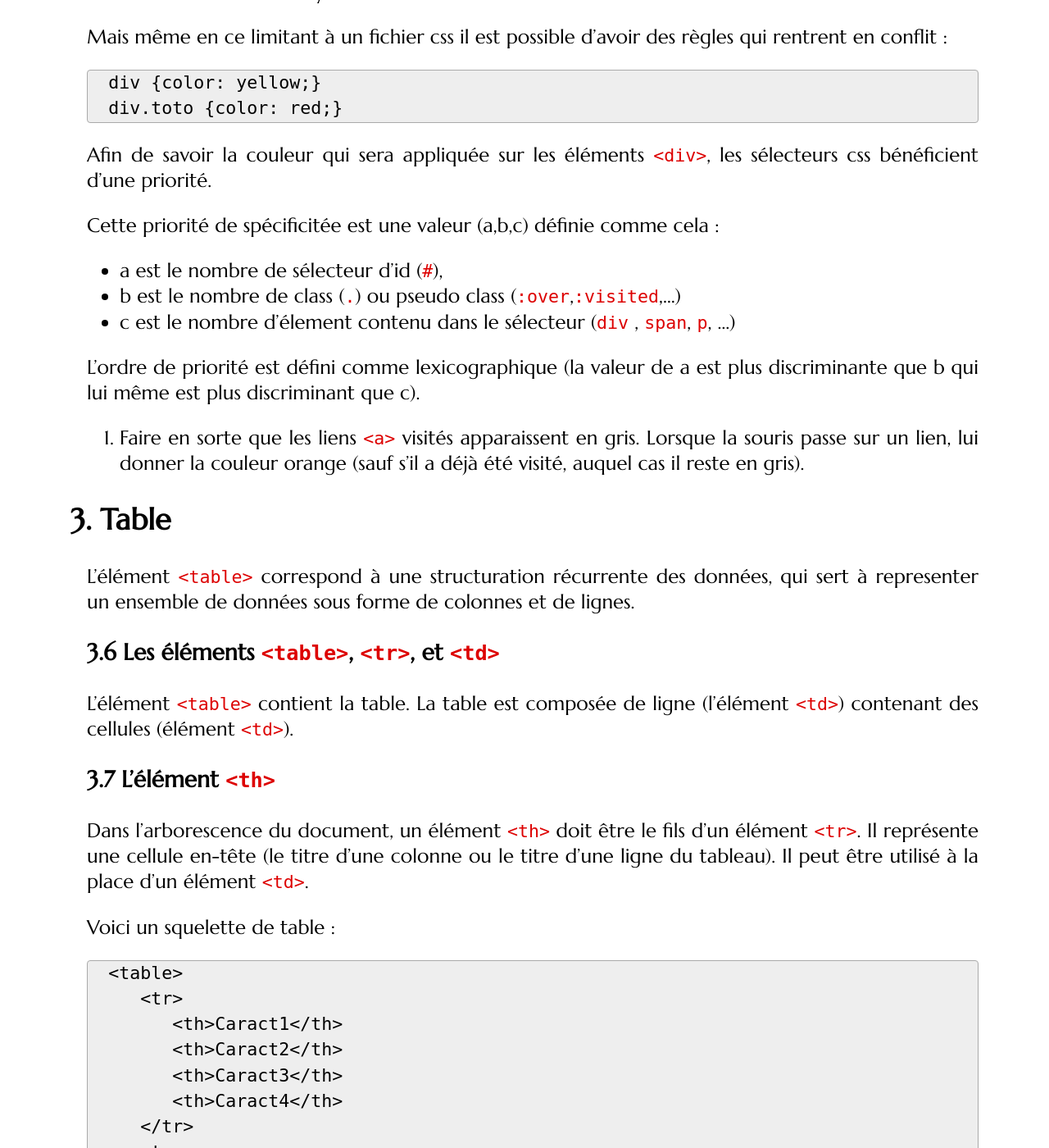
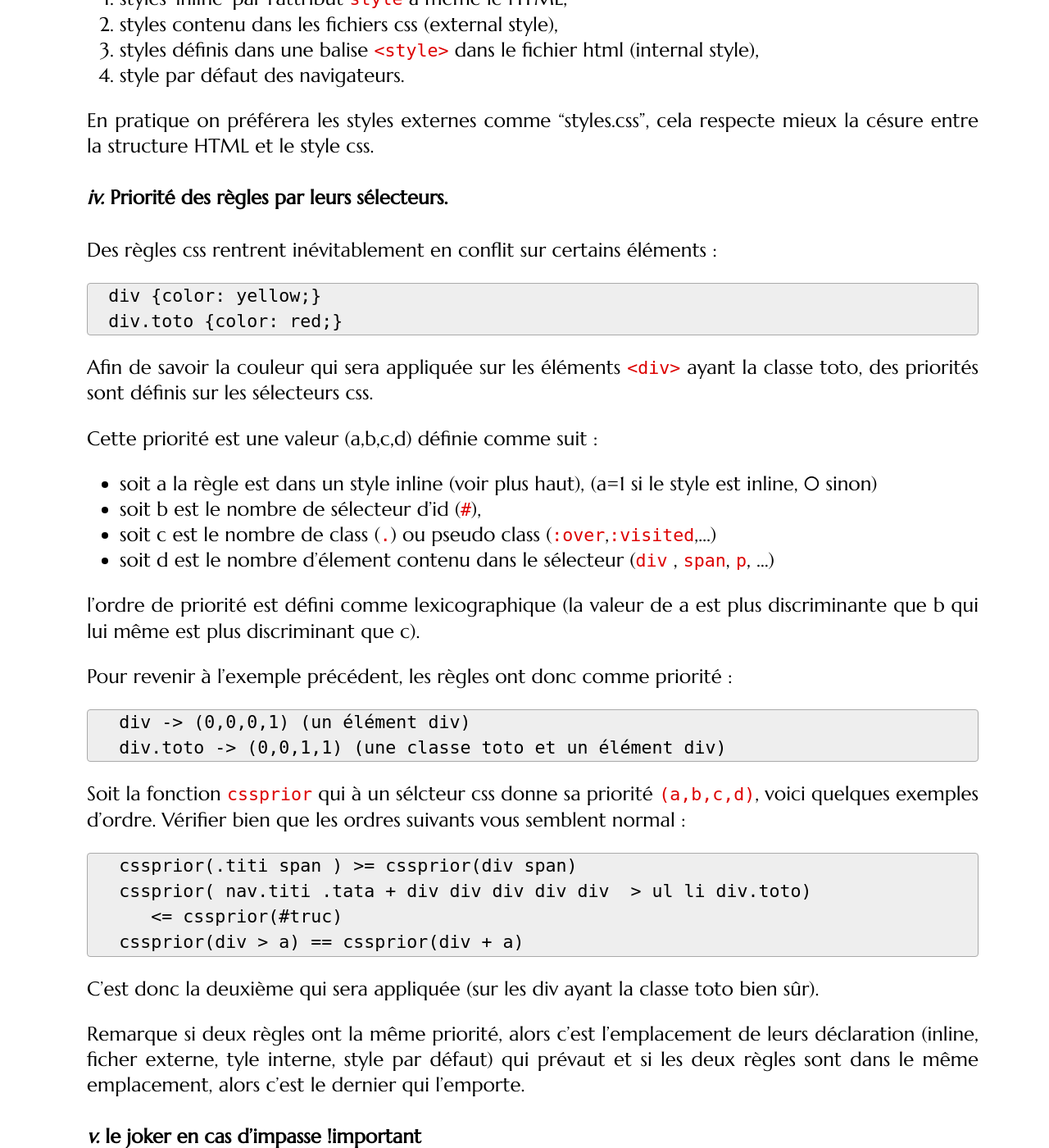
Before and after one commit to romainlebreton/R1.02-DeveloppementInterfacesWeb, a Jekyll site: the page built from tutorials/tutorial2.md, in a window 1280 px wide and 1400 px high, scrolled down 5921 px. Shown: the whole window at 82% size. Built offline with Jekyll 4.4.1, drawn with Linux system fonts in a browser that asks for light colours; some web fonts are replaced; comment, search, counter and statistics services are not loaded; some of the changed text lies outside the part shown.

Commit message:
order for element

```diff
--- a/tutorials/tutorial2.md
+++ b/tutorials/tutorial2.md
@@ -206,8 +206,13 @@ a:hover {text-decoration: underline;}
 
 ### Ordre d'application des sélecteurs CSS.
 
+
+Il a plusieurs emplacements pour déclarer du style CSS.
+Nous commençons par préciser ces dernères et donner leurs ordre de priorité.
+
+#### priorité du style par emplacement.
 Nous avons utilisé un ficher de style externe styles.css pour ajouter des règles css.
-Il est aussi possible d'ajouter du CSS directement dans le HTML via l'attribut `style` :
+Il est aussi possible d'ajouter du CSS directement dans le HTML via l'attribut `style` (on parle de style "inline") :
 
 ~~~
 <p style="font-size: 12pt; color: fuchsia">
@@ -226,10 +231,11 @@ Ou d'inclure des règles css dans une balise `<style>` (internal style):
 {:.html}
 
 Enfin les navigateurs appliquent un style par défaut sur les éléments.
+Cela permet de ne pas avoir à définir pour chaque balise tou le style qui doit lui être associé.
 
 L'ordre de priorité d'application des règles css est la suivante :
 
-1. styles 'inline' par l'attribut `style`,
+1. styles 'inline' par l'attribut `style` à même le HTML,
 1. styles contenu dans les fichiers css (external style),
 1. styles définis dans une balise `<style>` dans le fichier html (internal style),
 1. style par défaut des navigateurs.
@@ -237,7 +243,10 @@ L'ordre de priorité d'application des règles css est la suivante :
 
 En pratique on préférera les styles externes comme "styles.css", cela respecte mieux la césure entre la structure HTML et le style css.
 
-Mais même en ce limitant à un fichier css il est possible d'avoir des règles qui rentrent en conflit :
+
+#### Priorité des règles par leurs sélecteurs.
+
+Des règles css rentrent inévitablement en conflit sur certains éléments :
 
 ~~~
 div {color: yellow;}
@@ -245,19 +254,68 @@ div.toto {color: red;}
 ~~~
 {:.css}
 
-Afin de savoir la couleur qui sera appliquée sur les éléments `<div>`, les sélecteurs css bénéficient d'une priorité.
+Afin de savoir la couleur qui sera appliquée sur les éléments `<div>` ayant la classe toto, des priorités sont définis sur les sélecteurs css.
 
-Cette priorité de spécificitée est une valeur (a,b,c) définie comme cela :
+Cette priorité est une valeur (a,b,c,d) définie comme suit :
 
- * a est le nombre de sélecteur d'id (`#`),
- * b est le nombre de class (`.`) ou pseudo class (`:over`,`:visited`,...)
- * c est le nombre d'élement contenu dans le sélecteur (`div` , `span`, `p`, ...)
+ * soit a la règle est dans un style inline (voir plus haut), (a=1 si le style est inline, 0 sinon)
+ * soit b est le nombre de sélecteur d'id (`#`),
+ * soit c est le nombre de class (`.`) ou pseudo class (`:over`,`:visited`,...)
+ * soit d est le nombre d'élement contenu dans le sélecteur (`div` , `span`, `p`, ...)
 
-L'ordre de priorité est défini comme lexicographique (la valeur de a est plus discriminante que b qui lui même est plus discriminant que c).
+l'ordre de priorité est défini comme lexicographique (la valeur de a est plus discriminante que b qui lui même est plus discriminant que c).
+
+Pour revenir à l'exemple précédent, les règles ont donc comme priorité  :
+
+~~~
+ div -> (0,0,0,1) (un élément div)
+ div.toto -> (0,0,1,1) (une classe toto et un élément div)
+~~~
+{:.html}
+
+
+Soit la fonction `cssprior` qui à un sélcteur css donne sa priorité `(a,b,c,d)`,
+voici quelques exemples d'ordre.
+Vérifier bien que les ordres suivants vous semblent normal :
+
+~~~
+ cssprior(.titi span ) >= cssprior(div span)
+ cssprior( nav.titi .tata + div div div div div  > ul li div.toto)
+    <= cssprior(#truc)
+ cssprior(div > a) == cssprior(div + a)
+~~~
+{:.html}
+
+
+
+C'est donc la deuxième qui sera appliquée (sur les div ayant la classe toto bien sûr).
+
+
+Remarque si deux règles ont la même priorité, alors c'est l'emplacement de leurs déclaration (inline, ficher externe, tyle interne, style par défaut) qui prévaut
+et si les deux règles sont dans le même emplacement, alors c'est le dernier qui l'emporte.
+
+#### le joker en cas d'impasse !important
+
+
+Le style inline ne peut être dépassé par les règles css dans notre fichier styles.css.
+Deplus nous pourrions utiliser des css externes et vouloir écraser certaines de ces règles pourtant très précises.
+Pour cela le css propose la règle !important :
+
+~~~
+div {color: yellow !important;}
+div.toto {color: red;}
+~~~
+{:.css}
+
+Elle permet de rendre la règle plus prioritaire que l'ordre (a,b,c,d) de n'importe quelle règle qui n'a pas le `!important`.
+Nous en parlons juste pour être exhaustif sur les règles de priorité : en pratique, `!important` est très peu utilisé, c'est le dernier recours,
+le joker, un aveu d'échec...
+
 
 
  1. Faire en sorte que les liens `<a>` visités apparaissent en gris. Lorsque la souris passe sur un lien, lui donner la couleur orange (sauf
 s'il a déjà été visité, auquel cas il reste en gris).
+ 1. Aller sur http://flukeout.github.io/ et obtenez le score de 10. (vous pouvez faire les exos de 1 à 10 et de 14 à 18 vous pouvez mettre le numéro de l'exo en lui est place du sélecteur)
 
 
 ## Table
@@ -397,6 +455,25 @@ Pour centrer le contenu d'une balise :
  1. dans la table, le texte des cellules, (le 5 de Chuck notamment est trop discret)
  1. ajouter du padding horizontal de 5 px aux skill dans la table (pas dans les paragraphes)
 
+<!--
+Si on repousse cet exo on peut parler plus en profondeur des contraintes de tailles sur le premier  block avec une size, et les ordres
+de contraintes sur auto entre width et margin
+-->
+
+## L'attribut display
+
+
+### block
+
+### inline
+
+### inline-bloc
+
+### les autres (tables, flex)
+
+
+Flex ser présenté dans les td suivants.
+
 
 ## Position
 
```
Also changed, not shown: other parts of tutorials/tutorial2.md (+1 -1 lines), tutorials/tutorial3.md (+8 -1 lines).
